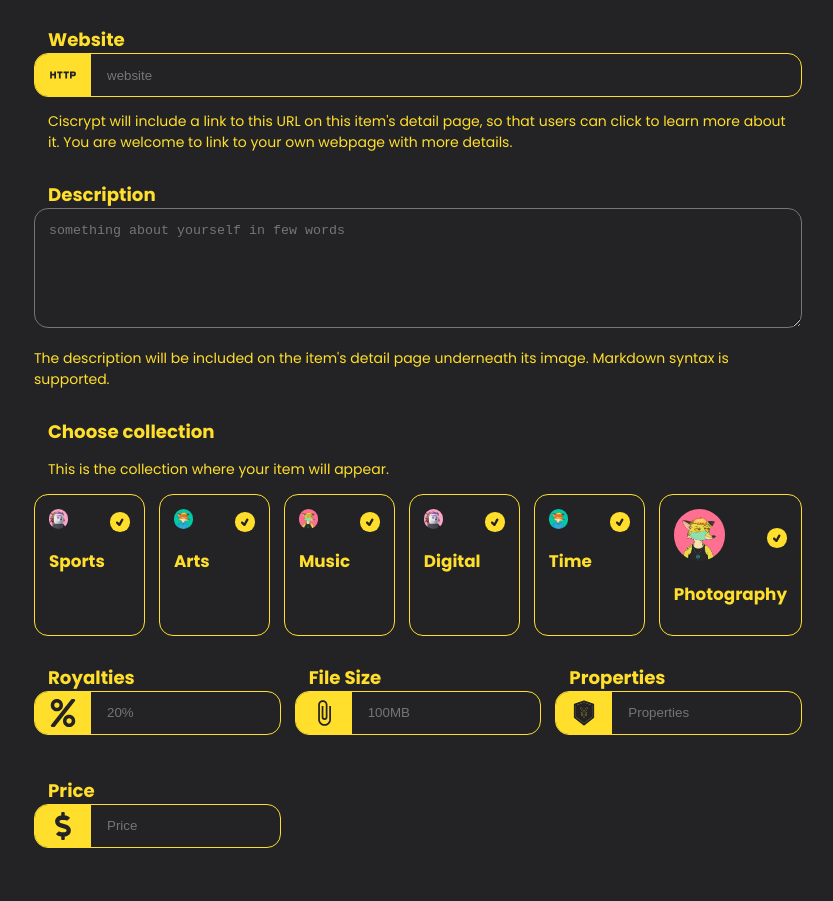
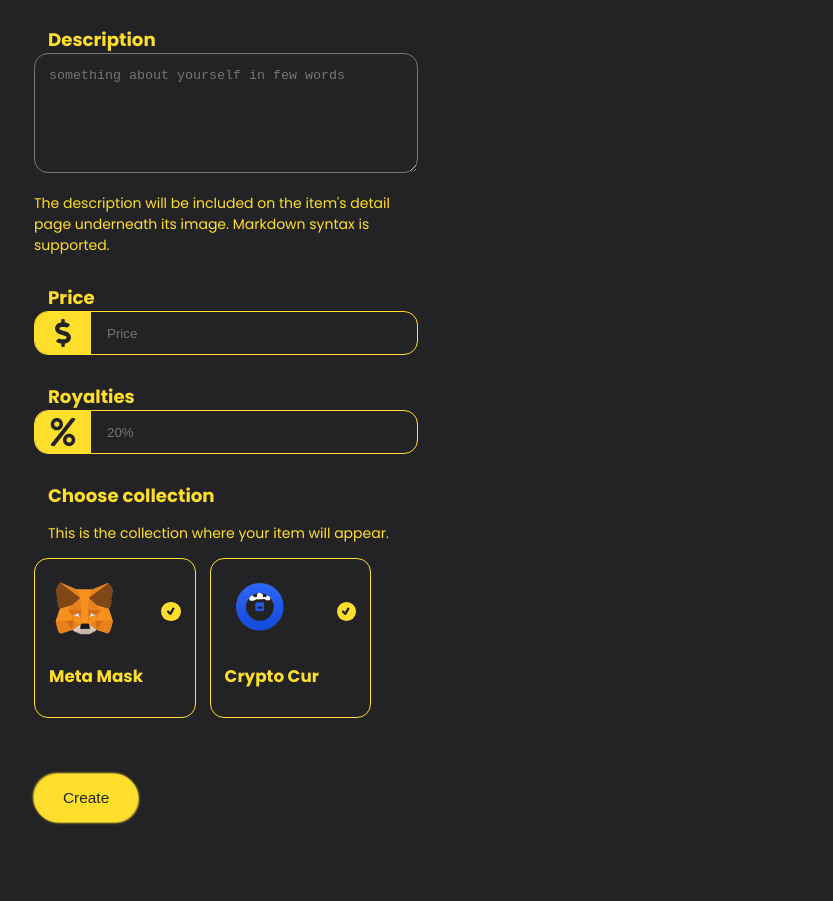
Before and after one commit to umarimtiaz077/NFTs-Marketplace, a Next.js app in the folder frontend/: page /uploadNFT in a window 1280 px wide. Shown: the part 749-1650 px from the top of the page, without its empty margins (222-1055 px from the left). Built offline with nearby package versions, Linux system fonts and the light colour scheme.

Commit message:
Enhancement in NFTs creation page (2)

```diff
--- a/frontend/AccountPage/Form/Form.module.css
+++ b/frontend/AccountPage/Form/Form.module.css
@@ -65,11 +65,7 @@
     padding: 1rem;
 }
 
-.Form_box_input_social{
-    display: grid;
-    grid-template-columns: repeat(3, 1fr);
-    gap: 1rem;
-}
+
 .Form_box_btn{
     margin: 4rem 0;
 }
--- a/frontend/UploadNFT/DropZone/DropZone.jsx
+++ b/frontend/UploadNFT/DropZone/DropZone.jsx
@@ -57,7 +57,7 @@ const DropZone = ({
               className={Style.DropZone_box_input_img_img}
             />
           </div>
-            <p className={Style.choose}>Choose File</p>
+          <p className={Style.choose}>Choose File</p>
           <p>{heading}</p>
           <p>{subHeading}</p>
         </div>
@@ -73,13 +73,11 @@ const DropZone = ({
             />
             <div className={Style.DropZone_box_aside_box_preview}>
               <div className={Style.DropZone_box_aside_box_preview_one}>
-                <p>
-                  <samp>NFT Name:</samp>
-                  {itemName || ""}
-                </p>
+                <p>{itemName || "Untitled"}</p>
                 <p>
                   <span>Price</span> {/* Display price */}
-                  {price || ""}
+                  {price || "0 "}
+                  ETH
                 </p>
               </div>
             </div>
--- a/frontend/UploadNFT/DropZone/DropZone.module.css
+++ b/frontend/UploadNFT/DropZone/DropZone.module.css
@@ -1,13 +1,12 @@
-
-
-.DropZone{
+.DropZone {
   width: 100%;
   margin-block: 3rem;
   display: flex;
   gap: 5rem;
+  position: relative;
 }
 
-.DropZone_box{
+.DropZone_box {
   width: 50%;
   border: 2px dashed #303336;
   border-radius: 1rem;
@@ -16,11 +15,11 @@
   cursor: pointer;
 }
 
-.DropZone_box_input p{
+.DropZone_box_input p {
   line-height: 0;
 }
 
-.choose{
+.choose {
   padding: 20px 0;
   margin: 0 10rem;
   border-radius: 5px;
@@ -28,50 +27,47 @@
   font-weight: 600;
 }
 
-.DropZone_box_input_img_img{
+.DropZone_box_input_img_img {
   width: 300px;
   border-radius: 1rem;
 }
 
-.DropZone_box_aside{
+.DropZone_box_aside {
+  position: sticky;
+  top: 0;
+  z-index: 1000;
   width: 30%;
+  height: 25rem;
   padding: 2rem;
   border: 2px solid #303336;
-    margin-top: 3rem;
   border-radius: 1rem;
 }
 
-.DropZone_box_aside_box{
+.DropZone_box_aside_box {
   display: flex;
   flex-direction: column;
   gap: 2rem;
 }
 
-.DropZone_box_aside_box .NFTimgPreview{
-    border-radius: .8rem;
+.DropZone_box_aside_box .NFTimgPreview {
+  border-radius: 0.8rem;
 }
 
-.DropZone_box_aside_box_preview p span{
+.DropZone_box_aside_box_preview p span {
   font-size: 1.2rem;
   font-weight: 700;
-    margin-inline: 1rem;
 }
 
-.DropZone_box_aside_box_preview_one{
-    display: flex;
-    align-items: center;
-    justify-content: space-between;
+.DropZone_box_aside_box_preview_one {
   font-weight: 700;
   font-size: 1.2rem;
 }
 
-
 @media screen and (max-width: 35em) {
-    .DropZone_box_aside_box_preview_one{
+  .DropZone_box_aside_box_preview_one {
     display: grid;
   }
-    .DropZone_box_aside_box{
+  .DropZone_box_aside_box {
     grid-template-columns: 1fr;
   }
-
 }
--- a/frontend/UploadNFT/UloadNFT.jsx
+++ b/frontend/UploadNFT/UloadNFT.jsx
@@ -1,5 +1,5 @@
 import React, { useState, useRef } from "react";
-import axios from 'axios';
+import axios from "axios";
 import { MdOutlineHttp, MdOutlineAttachFile } from "react-icons/md";
 import { FaPercent, FaDollarSign } from "react-icons/fa";
 import { AiTwotonePropertySafety } from "react-icons/ai";
@@ -39,19 +39,23 @@ const UploadNFT = () => {
       properties,
       image, // Pass the base64 image data
       userAddress: "0x1234...", // Replace with the actual user address
-      price // Add price to form data
+      price, // Add price to form data
     };
 
     try {
-      const response = await axios.post('http://localhost:5000/api/nfts/create', formData, {
-        headers: {
-          'Content-Type': 'application/json'
+      const response = await axios.post(
+        "http://localhost:5000/api/nfts/create",
+        formData,
+        {
+          headers: {
+            "Content-Type": "application/json",
+          },
         }
-      });
-      console.log('NFT created successfully:', response.data);
-      setSuccessMessage('NFT created successfully!'); // Set success message
+      );
+      console.log("NFT created successfully:", response.data);
+      setSuccessMessage("NFT created successfully!"); // Set success message
     } catch (error) {
-      console.error('Error uploading NFT:', error);
+      console.error("Error uploading NFT:", error);
     }
   };
 
@@ -65,28 +69,12 @@ const UploadNFT = () => {
 
   const categoryArry = [
     {
-      image: images.nft_image_1,
-      category: "Sports",
+      image: images.provider_1,
+      category: "Meta Mask",
     },
     {
-      image: images.nft_image_2,
-      category: "Arts",
-    },
-    {
-      image: images.nft_image_3,
-      category: "Music",
-    },
-    {
-      image: images.nft_image_1,
-      category: "Digital",
-    },
-    {
-      image: images.nft_image_2,
-      category: "Time",
-    },
-    {
-      image: images.nft_image_3,
-      category: "Photography",
+      image: images.provider_2,
+      category: "Crypto Cur",
     },
   ];
 
@@ -98,7 +86,6 @@ const UploadNFT = () => {
           heading="Drag & drop file"
           subHeading="or Browse media on your device"
           itemName={itemName}
-          website={website}
           description={description}
           royalties={royalties}
           fileSize={fileSize}
@@ -112,34 +99,13 @@ const UploadNFT = () => {
 
       <div className={Style.upload_box}>
         <div className={formStyle.Form_box_input}>
-          <label htmlFor="nft">Item Name</label>
+          <label htmlFor="nft">Name</label>
           <input
             type="text"
             placeholder="shoaib bhai"
             className={formStyle.Form_box_input_userName}
             onChange={(e) => setItemName(e.target.value)}
           />
-        </div>
-
-        <div className={formStyle.Form_box_input}>
-          <label htmlFor="website">Website</label>
-          <div className={formStyle.Form_box_input_box}>
-            <div className={formStyle.Form_box_input_box_icon}>
-              <MdOutlineHttp />
-            </div>
-
-            <input
-              type="text"
-              placeholder="website"
-              onChange={(e) => setWebsite(e.target.value)}
-            />
-          </div>
-
-          <p className={Style.upload_box_input_para}>
-            Ciscrypt will include a link to this URL on this item's detail page,
-            so that users can click to learn more about it. You are welcome to
-            link to your own webpage with more details.
-          </p>
         </div>
 
         <div className={formStyle.Form_box_input}>
@@ -158,6 +124,36 @@ const UploadNFT = () => {
           </p>
         </div>
 
+        <div className={formStyle.Form_box_input_social}>
+          <div className={formStyle.Form_box_input}>
+            <label htmlFor="Price">Price</label>
+            <div className={formStyle.Form_box_input_box}>
+              <div className={formStyle.Form_box_input_box_icon}>
+                <FaDollarSign />
+              </div>
+              <input
+                type="text"
+                placeholder="Price"
+                onChange={(e) => setPrice(e.target.value)}
+              />
+            </div>
+          </div>
+
+          <div className={formStyle.Form_box_input}>
+            <label htmlFor="Royalties">Royalties</label>
+            <div className={formStyle.Form_box_input_box}>
+              <div className={formStyle.Form_box_input_box_icon}>
+                <FaPercent />
+              </div>
+              <input
+                type="text"
+                placeholder="20%"
+                onChange={(e) => setRoyalties(e.target.value)}
+              />
+            </div>
+          </div>
+        </div>
+
         <div className={formStyle.Form_box_input}>
           <label htmlFor="name">Choose collection</label>
           <p className={Style.upload_box_input_para}>
@@ -171,9 +167,7 @@ const UploadNFT = () => {
                   active == i + 1 ? Style.active : ""
                 }`}
                 key={i + 1}
-                onClick={() => (
-                  setActive(i + 1), setCategory(el.category)
-                )}
+                onClick={() => (setActive(i + 1), setCategory(el.category))}
               >
                 <div className={Style.upload_box_slider_box}>
                   <div className={Style.upload_box_slider_box_img}>
@@ -195,73 +189,9 @@ const UploadNFT = () => {
           </div>
         </div>
 
-        <div className={formStyle.Form_box_input_social}>
-          <div className={formStyle.Form_box_input}>
-            <label htmlFor="Royalties">Royalties</label>
-            <div className={formStyle.Form_box_input_box}>
-              <div className={formStyle.Form_box_input_box_icon}>
-                <FaPercent />
-              </div>
-              <input
-                type="text"
-                placeholder="20%"
-                onChange={(e) => setRoyalties(e.target.value)}
-              />
-            </div>
-          </div>
-
-          <div className={formStyle.Form_box_input}>
-            <label htmlFor="size">File Size</label>
-            <div className={formStyle.Form_box_input_box}>
-              <div className={formStyle.Form_box_input_box_icon}>
-                <MdOutlineAttachFile />
-              </div>
-
-              <input
-                type="text"
-                placeholder="100MB"
-                onChange={(e) => setFileSize(e.target.value)}
-              />
-            </div>
-          </div>
-
-          <div className={formStyle.Form_box_input}>
-            <label htmlFor="Properties">Properties</label>
-            <div className={formStyle.Form_box_input_box}>
-              <div className={formStyle.Form_box_input_box_icon}>
-                <AiTwotonePropertySafety />
-              </div>
-              <input
-                type="text"
-                placeholder="Properties"
-                onChange={(e) => setProperties(e.target.value)}
-              />
-            </div>
-          </div>
-
-          <div className={formStyle.Form_box_input}>
-            <label htmlFor="Price">Price</label>
-            <div className={formStyle.Form_box_input_box}>
-              <div className={formStyle.Form_box_input_box_icon}>
-                <FaDollarSign />
-              </div>
-              <input
-                type="text"
-                placeholder="Price"
-                onChange={(e) => setPrice(e.target.value)}
-              />
-            </div>
-          </div>
-        </div>
-
         <div className={Style.upload_box_btn}>
           <Button
-            btnName="Preview"
-            handleClick={handlePreview}
-            classStyle={Style.button}
-          />
-          <Button
-            btnName="Upload"
+            btnName="Create"
             handleClick={handleUpload}
             classStyle={Style.button}
           />
--- a/frontend/UploadNFT/Upload.module.css
+++ b/frontend/UploadNFT/Upload.module.css
@@ -1,3 +1,8 @@
+.upload_box{
+    width: 50%;
+    position: relative;
+}
+
 
 
 .upload_box_input_para{
--- a/frontend/img/index.js
+++ b/frontend/img/index.js
@@ -44,6 +44,9 @@ import update from "./update.png";
 import earn from "./eran.png";
 import NFTVideo from "./nftvideo.png";
 import hero2 from "./hero2.png";
+import provider_1 from "./provider-1.png";
+import provider_2 from "./provider-2.png";
+
 
 export default {
   hero2,
@@ -92,4 +95,6 @@ export default {
   vimeo,
   youtube,
   zgcmq,
+  provider_1,
+  provider_2
 };
```
Lines whose indentation alone changed are shown as unchanged.
